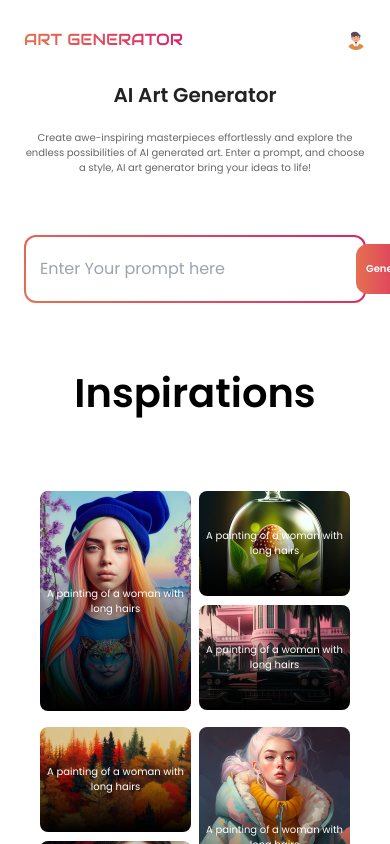
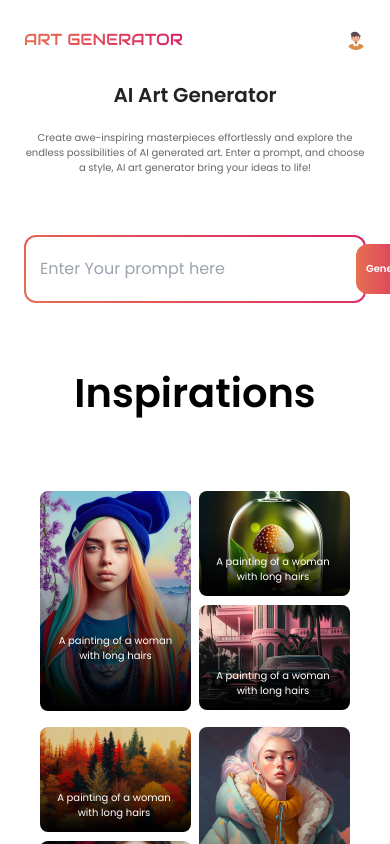
Before and after one commit to aqibzaib/Frontend-Developer-Task-Funsol, a React (Create React App) app: page / in a window 390 px wide. Shown: the top 844 px of the page. Built offline with nearby package versions, Linux system fonts and the light colour scheme.

Commit message:
set image text in home components in mobile screen

```diff
--- a/src/components/home/ImageGridMobile.js
+++ b/src/components/home/ImageGridMobile.js
@@ -67,7 +67,7 @@ const data = [
   ],
 ];
 
-const ImageGridItem = ({ items, isEven }) => {
+const ImageGridItem = ({ items, isEven, index }) => {
   return (
     <div className="grid grid-cols-2 gap-2 mb-4 relative">
       <div
@@ -81,7 +81,13 @@ const ImageGridItem = ({ items, isEven }) => {
           className="w-full h-full rounded-lg object-cover"
         />
 
-        <p className="absolute inset-0 flex items-center justify-center text-white text-center   text-[10px] leading-[15px] font-[400] font-poppins">
+        <p
+          className={`absolute  text-white text-center text-[10px] leading-[15px] font-[400] font-poppins ${
+            index === 0 && items[0].tagline
+              ? "bottom-[48px] left-[8px] right-[8px]"
+              : "bottom-[12px] left-[8px] right-[11px]"
+          }`}
+        >
           {items[0].tagline}
         </p>
       </div>
@@ -95,7 +101,7 @@ const ImageGridItem = ({ items, isEven }) => {
           alt={items[1].tagline}
           className="w-full h-full rounded-lg object-cover"
         />
-        <p className="absolute inset-0 flex items-center justify-center text-white text-center   text-[10px] leading-[15px] font-[400] font-poppins">
+        <p className="absolute bottom-[12px] left-[8px] right-[11px] text-white text-center   text-[10px] leading-[15px] font-[400] font-poppins">
           {items[0].tagline}
         </p>
       </div>
@@ -105,7 +111,7 @@ const ImageGridItem = ({ items, isEven }) => {
           alt={items[2].tagline}
           className="w-full h-full rounded-lg object-cover"
         />
-        <p className="absolute inset-0 flex items-center justify-center text-white text-center  text-[10px] leading-[15px] font-[400] font-poppins">
+        <p className="absolute bottom-[12px] left-[8px] right-[11px] text-white text-center  text-[10px] leading-[15px] font-[400] font-poppins">
           {items[2].tagline}
         </p>
       </div>
@@ -118,10 +124,15 @@ const ImageGridMobile = () => {
     <div className="relative">
       <div className="p-4 h-[700px] overflow-y-auto">
         {data.map((items, index) => (
-          <ImageGridItem key={index} items={items} isEven={index % 2 === 0} />
+          <ImageGridItem
+            key={index}
+            items={items}
+            isEven={index % 2 === 0}
+            index={index}
+          />
         ))}
       </div>
-      <div className="abolute bottom-[40px] ">
+      <div className="">
         <Footer />
       </div>
     </div>
--- a/src/page/MainPage.js
+++ b/src/page/MainPage.js
@@ -12,7 +12,6 @@ function MainPage() {
       <Main />
       <Tabs />
       <Cards />
-
     </>
   );
 }
```
